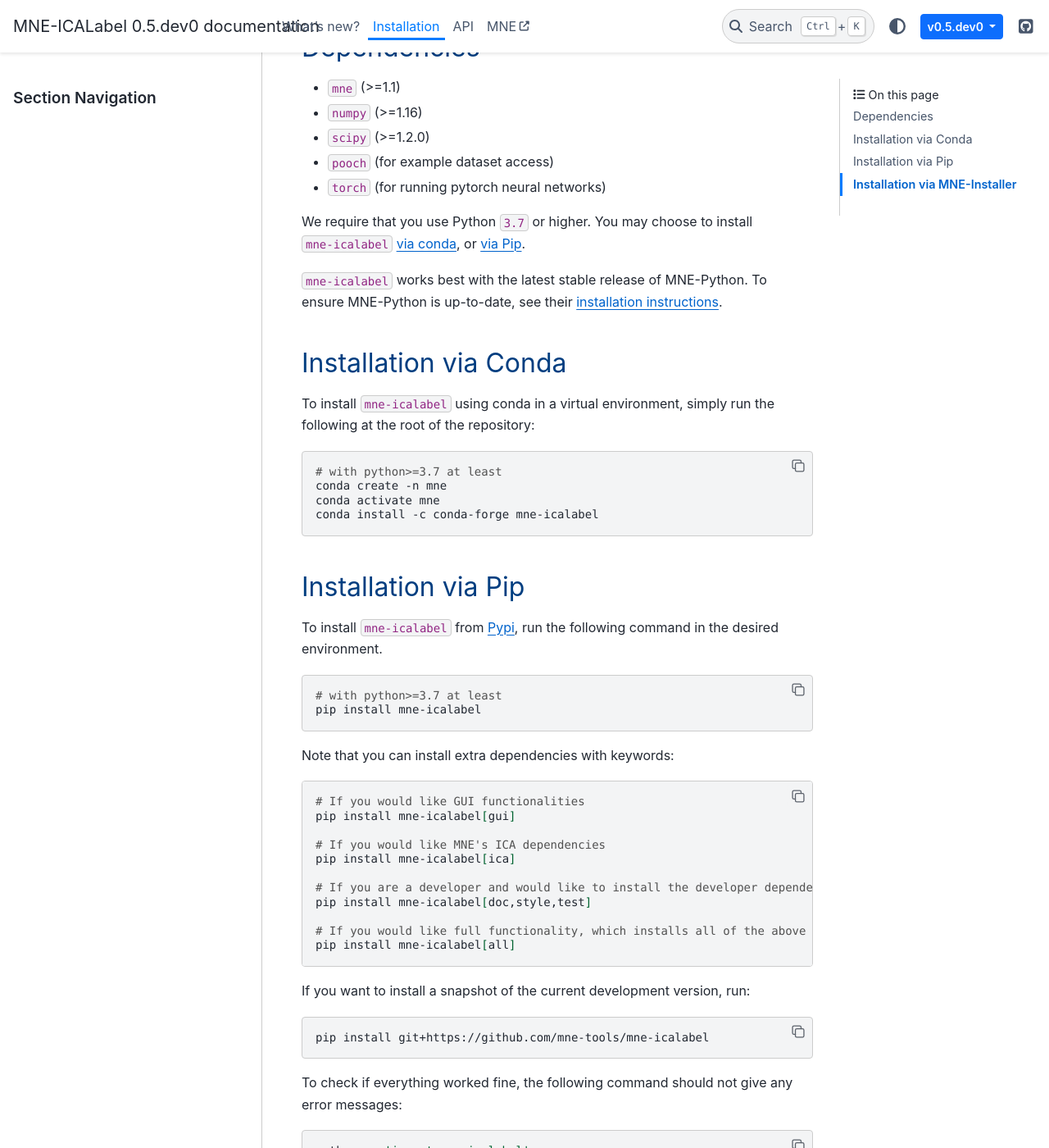
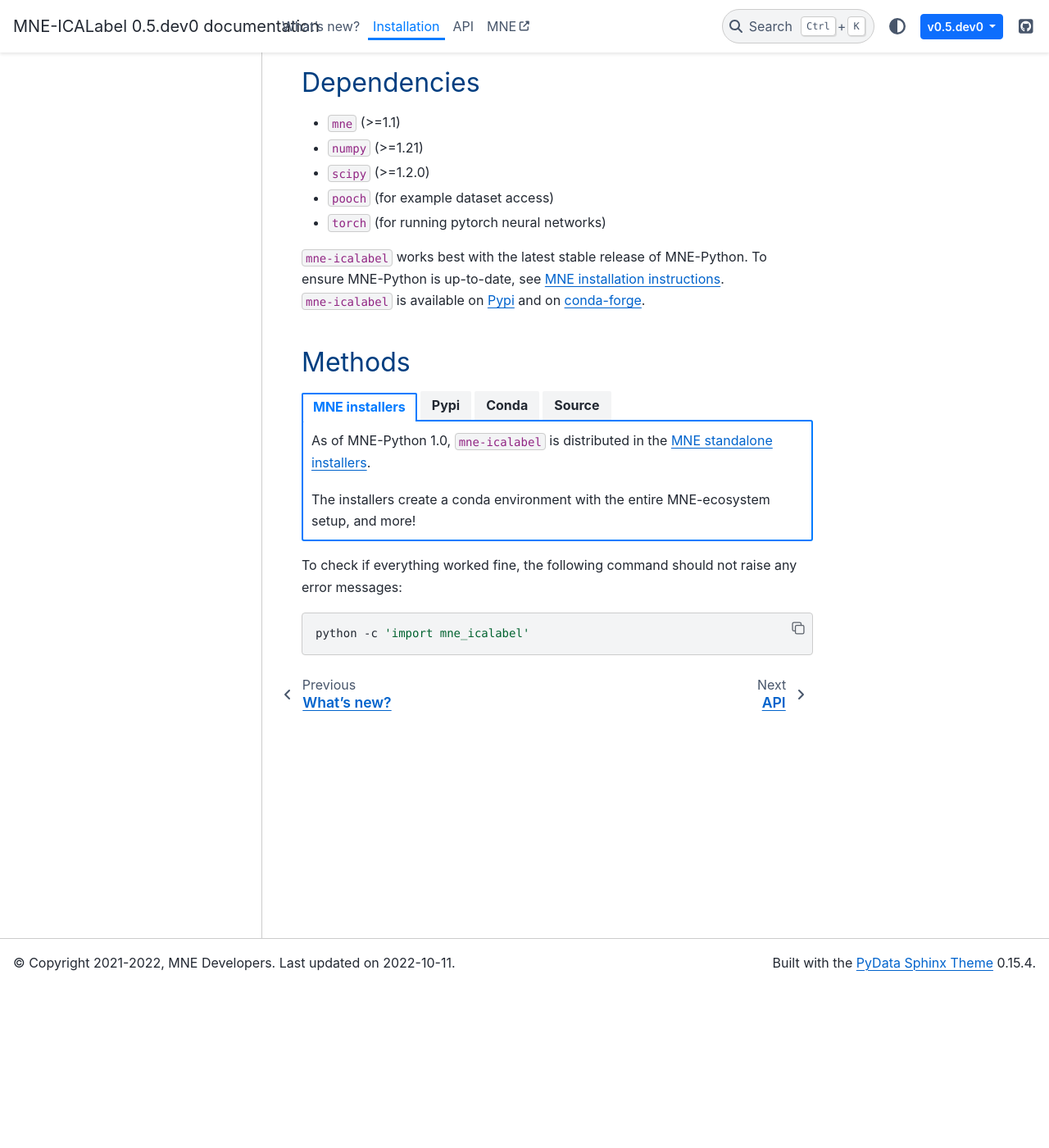
Before and after one commit to mne-tools/mne-icalabel, a Sphinx documentation site: the page built from doc/install.rst, in a window 1280 px wide and 1400 px high, scrolled down 197 px. Shown: the whole window at 82% size. Built offline with Sphinx 7.4.7 and the PyData theme 0.15.4, drawn with Linux system fonts in a browser that asks for light colours; pages that are not in the unit, such as notebooks, are missing from menus; some of the changed text lies outside the part shown.

Commit message:
rework install instructions

```diff
--- a/doc/install.rst
+++ b/doc/install.rst
@@ -1,81 +1,94 @@
-:orphan:
+.. include:: ./links.inc
 
 Installation
 ============
+
+``mne-icalabel`` requires Python ``3.7`` or higher.
 
 Dependencies
 ------------
 
 * ``mne`` (>=1.1)
-* ``numpy`` (>=1.16)
+* ``numpy`` (>=1.21)
 * ``scipy`` (>=1.2.0)
 * ``pooch`` (for example dataset access)
 * ``torch`` (for running pytorch neural networks)
 
-We require that you use Python ``3.7`` or higher.
-You may choose to install ``mne-icalabel`` `via conda <#Installation via Conda>`_,
-or `via Pip <#Installation via Pip>`_.
+``mne-icalabel`` works best with the latest stable release of MNE-Python. To
+ensure MNE-Python is up-to-date, see
+`MNE installation instructions <mne install_>`_.
+``mne-icalabel`` is available on `Pypi <project pypi_>`_ and
+on `conda-forge <project conda_>`_.
 
-``mne-icalabel`` works best with the latest stable release of MNE-Python. To ensure
-MNE-Python is up-to-date, see their `installation instructions <https://mne.tools/stable/install/index.html>`_.
+Methods
+-------
 
+.. tab-set::
 
-Installation via Conda
-----------------------
+    .. tab-item:: MNE installers
 
-To install ``mne-icalabel`` using conda in a virtual environment,
-simply run the following at the root of the repository:
+        As of MNE-Python 1.0, ``mne-icalabel`` is distributed in the
+        `MNE standalone installers <mne installers_>`_.
 
-.. code-block:: bash
+        The installers create a conda environment with the entire MNE-ecosystem
+        setup, and more!
 
-   # with python>=3.7 at least
-   conda create -n mne
-   conda activate mne
-   conda install -c conda-forge mne-icalabel
+    .. tab-item:: Pypi
 
+        ``mne-icalabel`` is available on `Pypi <project pypi_>`_ and can be
+        installed in a given environment via ``pip``.
 
-Installation via Pip
---------------------
+        .. code-block:: bash
 
-To install ``mne-icalabel`` from `Pypi <https://pypi.org/project/mne-icalabel/>`_,
-run the following command in the desired environment.
+            pip install stimuli
 
-.. code-block:: bash
+        Additional dependencies can be installed with different keywords:
 
-    # with python>=3.7 at least
-    pip install mne-icalabel
+        .. code-block:: bash
 
-Note that you can install extra dependencies with keywords:
+            # GUI functionalities
+            pip install mne-icalabel[gui]
 
-.. code-block:: bash
+            # MNE's ICA dependencies
+            pip install mne-icalabel[ica]
 
-    # If you would like GUI functionalities
-    pip install mne-icalabel[gui]
+            # developer dependencies
+            pip install mne-icalabel[doc,style,test]
 
-    # If you would like MNE's ICA dependencies
-    pip install mne-icalabel[ica]
+            # all of the above
+            pip install mne-icalabel[all]
 
-    # If you are a developer and would like to install the developer dependencies
-    pip install mne-icalabel[doc,style,test]
+    .. tab-item:: Conda
 
-    # If you would like full functionality, which installs all of the above
-    pip install mne-icalabel[all]
+        Depending on your system, you may want to create a separate environment
+        to install ``mne-icalabel``. You can create a virtual environment with
+        conda:
 
-If you want to install a snapshot of the current development version, run:
+        .. code-block:: bash
 
-.. code-block:: bash
+            conda create -n myenv
+            conda activate myenv
 
-   pip install git+https://github.com/mne-tools/mne-icalabel
+        Replace ``myenv`` with the environment name you prefer.
+        ``mne-icalabel`` can then be installed from the
+        `conda-forge <project conda_>`_ channel:
 
-To check if everything worked fine, the following command should not give any
+        .. code-block:: bash
+
+            conda install -c conda-forge mne-icalabel
+
+    .. tab-item:: Source
+
+        If you want to install a snapshot of the current development version,
+        run:
+
+        .. code-block:: bash
+
+            pip install git+https://github.com/mne-tools/mne-icalabel
+
+To check if everything worked fine, the following command should not raise any
 error messages:
 
 .. code-block:: bash
 
    python -c 'import mne_icalabel'
-
-Installation via MNE-Installer
-------------------------------
-
-Since MNE v1.0, there is now a standalone MNE installer, which can also optionally install
-``mne-icalabel``! See `MNE page <https://mne.tools/stable/install/installers.html>`_ for more information.
--- /dev/null
+++ b/doc/links.inc
@@ -0,0 +1,30 @@
+.. This (-*- rst -*-) format file contains commonly used link targets and name
+   substitutions.  It may be included in many files, therefore it should only
+   contain link targets and name substitutions. Try grepping for "^\.\. _" to
+   find plausible candidates for this list.
+
+.. NOTE: reST targets are
+   __not_case_sensitive__, so only one target definition is needed for:
+   nipy, NIPY, Nipy, etc...
+
+
+.. project
+
+.. _project pypi: https://pypi.org/project/mne-icalabel/
+.. _project conda: https://anaconda.org/conda-forge/mne-icalabel
+.. _project github: https://github.com/mne-tools/mne-icalabel
+.. _project citation: https://github.com/mne-tools/mne-icalabel/blob/main/CITATION.cff
+.. _project license: https://github.com/mne-tools/mne-icalabel/blob/main/LICENSE
+
+
+.. license
+
+.. _MIT license: https://opensource.org/licenses/MIT
+.. _BSD license: https://opensource.org/licenses/BSD-3-Clause
+
+
+.. mne
+
+.. _mne stable: https://mne.tools/stable/index.html
+.. _mne install: https://mne.tools/stable/install/index.html
+.. _mne installers: https://mne.tools/stable/install/installers.html
```
